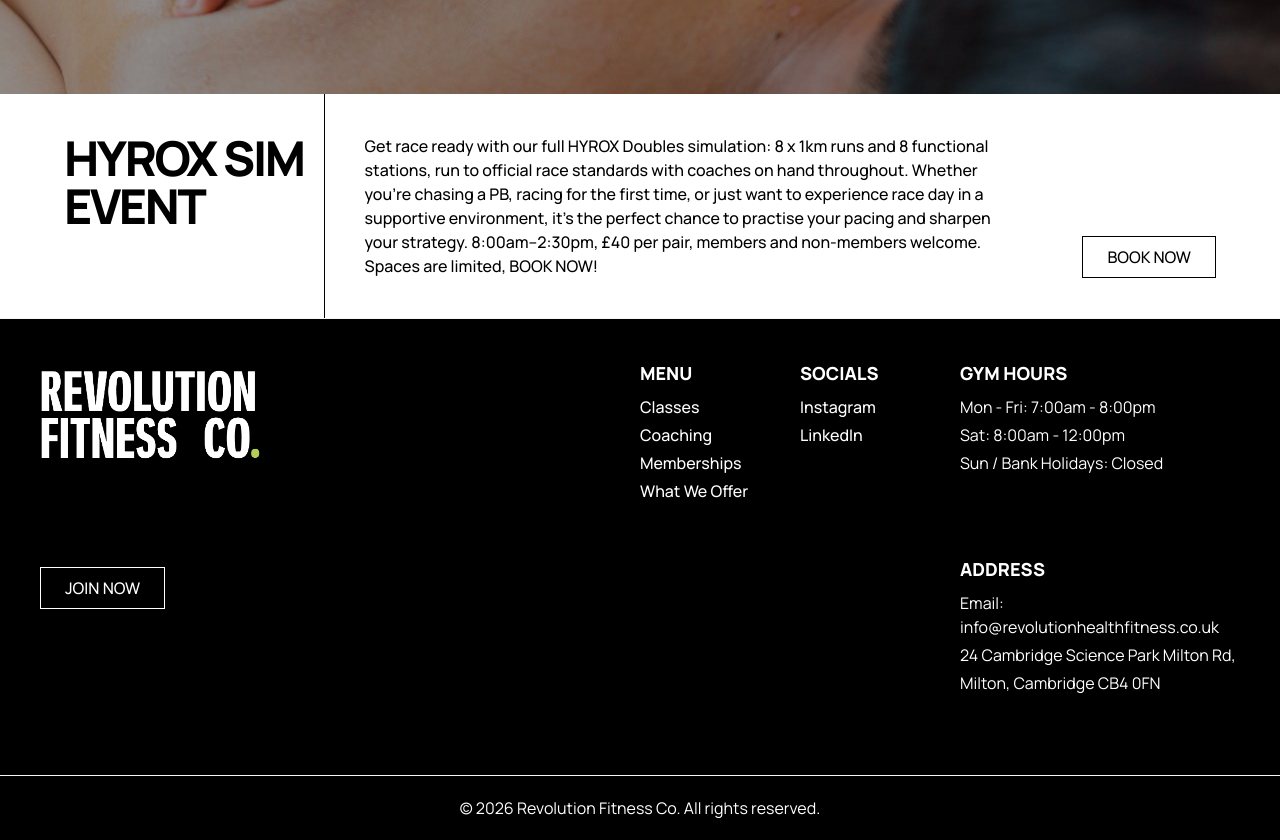
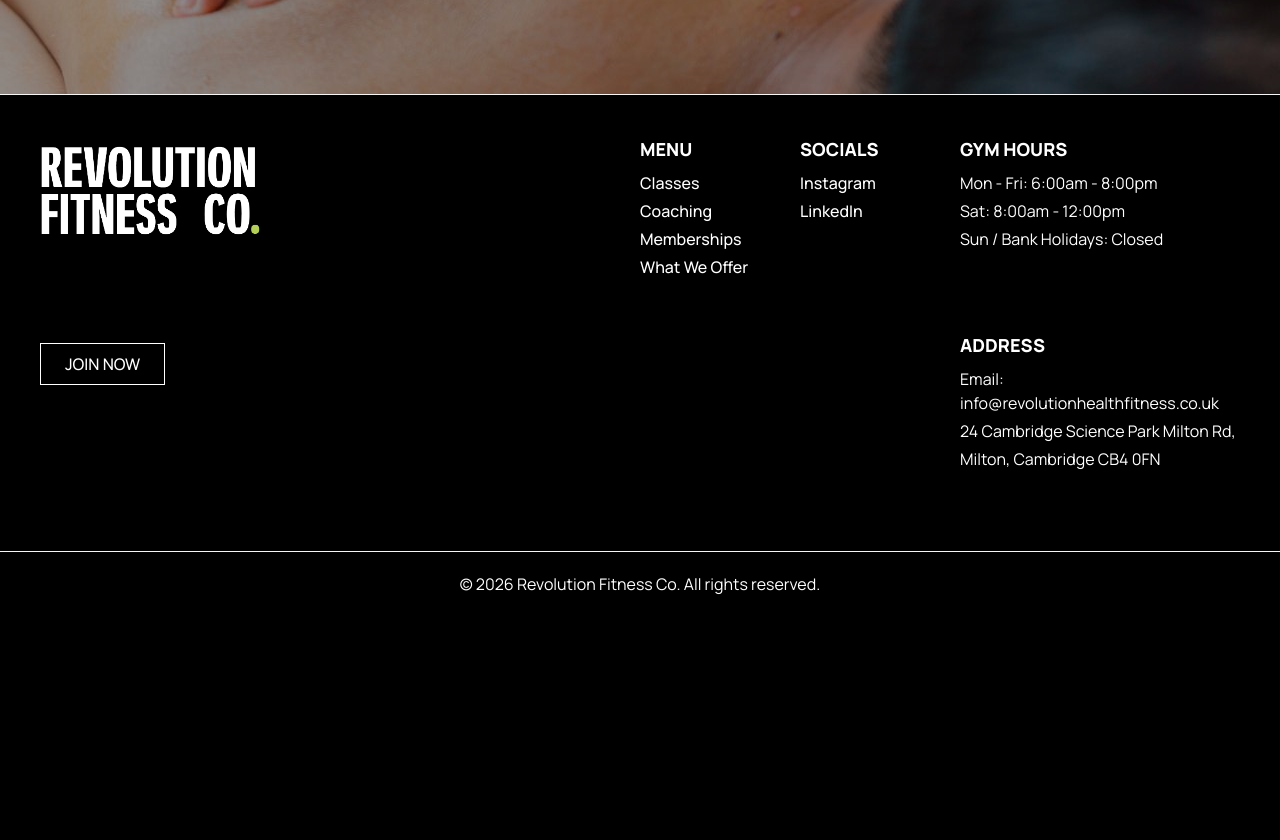
Before and after one commit to Bob-Karemera-Shema/revolution-fitness-co, a Next.js app: page / in a window 1280 px wide. Shown: the part 2414-3254 px from the top of the page. After the commit the page ends 3030 px from the top, so only its background shows below. Built offline with nearby package versions, Linux system fonts and the light colour scheme.

Commit message:
feat: coach profile update

```diff
--- a/app/coaching/page.tsx
+++ b/app/coaching/page.tsx
@@ -52,11 +52,21 @@
                             <p className="px-2 font-medium">{trainer.description}</p>
                             <p className="px-2 font-medium">
                                 Reach out via&nbsp;
+                                {
+                                    trainer.phone &&
+                                        <>
+                                            <span className="text-brand-green">
+                                                {trainer.phone}
+                                            </span>
+                                            <span>,</span>
+                                            &nbsp;
+                                        </>
+                                }
                                 <Link href={trainer.instagram} className="text-[#F77737]" aria-label={`${trainer.name}'s instagram`} target="_blank" rel="noopener noreferrer">
                                     Instagram
                                 </Link>
                                 &nbsp;or&nbsp;
-                                <Link href={`mailto::${trainer.email}`} className="text-[#4285F4]" aria-label={`${trainer.name}'s email`} target="_blank" rel="noopener noreferrer">
+                                <Link href={trainer.email} className="text-[#4285F4]" aria-label={`${trainer.name}'s email`} target="_blank" rel="noopener noreferrer">
                                     Email
                                 </Link>
                             </p>
--- a/app/components/footer.tsx
+++ b/app/components/footer.tsx
@@ -53,7 +53,7 @@
                         <div className="space-y-2">
                             <p className="uppercase text-lg font-extrabold">Gym Hours</p>
                             <ul className="space-y-1">
-                                <li>Mon - Fri: 7:00am - 8:00pm</li>
+                                <li>Mon - Fri: 6:00am - 8:00pm</li>
                                 <li>Sat: 8:00am - 12:00pm</li>
                                 <li>Sun / Bank Holidays: Closed</li>
                             </ul>
--- a/app/page.tsx
+++ b/app/page.tsx
@@ -106,26 +106,6 @@
         </p>
         </div>
       </section>
-
-      <section id="personal-training" className="flex flex-col lg:flex-row bg-foreground text-background">
-        <article className="p-10 pb-0 lg:pb-10 lg:pl-16 lg:pr-5 lg:border-r border-background">
-          <h2 className="flex flex-col text-5xl uppercase font-extrabold tracking-tighter md:whitespace-nowrap">
-            <span>Hyrox Sim</span>
-            <span>Event</span>
-          </h2>
-        </article>
-
-        <article className="w-full flex flex-col lg:flex-row lg:items-center justify-between gap-20 p-10 lg:pr-16">
-          <p className="font-medium">
-            Get race ready with our full HYROX Doubles simulation: 8 x 1km runs and 8 functional stations, run to official race standards with coaches on hand throughout. Whether you&apos;re chasing a PB, racing for the first time, or just want to experience race day in a supportive environment, it&apos;s the perfect chance to practise your pacing and sharpen your strategy. 8:00am–2:30pm, £40 per pair, members and non-members welcome. Spaces are limited, BOOK NOW!
-          </p>
-          <Link href="https://www.tickettailor.com/events/revolutionfitnessco/2315140" target="_blank" rel="noopener noreferrer" aria-label="Hyrox Simulation booking" className="lg:self-end">
-            <Button type="secondary" className="w-fit whitespace-nowrap">
-              BOOK NOW
-            </Button>
-          </Link>
-        </article>
-      </section>
     </main>
   );
 }
--- a/lib/data.tsx
+++ b/lib/data.tsx
@@ -73,7 +73,7 @@
         role: "Operations and Gym Manager",
         description: "Callum specialises in functional training, strength training, and group training, with a focus on promoting balance across his clients' fitness. Qualified as a Level 3 Personal Trainer, Level 2 Fitness Instructor, Hyrox Coach, and Kettlebell Trainer, he brings over 15 years of experience helping clients build strength, move better, and train with purpose.",
         instagram: "https://www.instagram.com/callumosborne.fitness/",
-        email: "callumosborne.fitness@gmail.com",
+        email: "mailto:callumosborne.fitness@gmail.com",
         giff: "/images/callum-giff.gif",
         width: 541,
         height: 676
@@ -83,7 +83,7 @@
         role: "Assistant gym manager",
         description: "Adam specialises in strength training, body composition and weight loss, and promoting balance and wellbeing. With a background in competitive powerlifting and qualifications as a Level 3 Personal Trainer, Level 2 Gym Instructor, and Hyrox Coach, he draws on over 9 years of experience to help clients build strength, improve performance, and work toward sustainable health and fitness goals.",
         instagram: "https://www.instagram.com/adamcookpt/",
-        email: "Adamcookpt@gmail.com",
+        email: "mailto:Adamcookpt@gmail.com",
         giff: "/images/adam-giff.gif",
         width: 819,
         height: 1024
@@ -93,7 +93,7 @@
         role: "Personal trainer & Sports Therapist ",
         description: "Roy specialises in clinical sports therapy, strength and conditioning, and advanced personal training. As a Level 5 Clinical Sports Therapist, accredited S&C Coach, and Advanced Personal Trainer, he brings over 20 years of experience supporting clients through injury rehabilitation, performance development, and long-term physical resilience.",
         instagram: "https://www.instagram.com/physi_kal_s_t/",
-        email: "roy@physi-kal.co.uk",
+        email: "mailto:roy@physi-kal.co.uk",
         giff: "/images/roy-giff.gif",
         width: 797,
         height: 996
@@ -103,7 +103,7 @@
         role: "Personal Trainer/Coach",
         description: "I’m passionate about helping women build strength, boost their confidence, and feel at home in the gym. Having been on my own fitness journey, I understand how intimidating taking that first step can be, which is why I love helping women discover just how capable they really are. Whether you’re completely new to strength training or looking to take your training to the next level, I’ll support and motivate you every step of the way. I offer both 1-1 and 2-1 personal training, creating fun, challenging sessions. My goal is to help you leave each session feeling stronger, more confident, and proud of what your body can achieve.",
         instagram: "https://www.instagram.com/strivewithmeg_/",
-        email: "meganlouisefitness.uk@gmail.com",
+        email: "mailto:meganlouisefitness.uk@gmail.com",
         giff: "/images/meg-giff.gif",
         width: 668,
         height: 835
@@ -113,7 +113,8 @@
         role: "Personal Trainer/Coach",
         description: "Results come from consistency, accountability, and a plan built around you. With nearly a decade of experience in the health and fitness industry, I've helped clients build strength, lose body fat, improve performance, and gain confidence by creating sustainable habits that last. I don't believe in quick fixes or one-size-fits-all programmes — my coaching combines evidence-based strength and functional training with accountability, education, and ongoing support to help you achieve results you can maintain for life. I offer 1-1 personal training, bespoke online coaching, hybrid coaching (1-1 and online), personalised training programmes, nutrition guidance, and weekly accountability and support.",
         instagram: "https://www.instagram.com/1.jrb_/",
-        email: "jrbtraining@hotmail.com",
+        email: "mailto:jrbtraining@hotmail.com",
+        phone: "+44 7586 743450",
         giff: "/images/julyah.gif",
         width: 791,
         height: 989
@@ -123,7 +124,7 @@
         role: "Personal Trainer/Coach",
         description: "I specialise in strength training, rehabilitation, and helping clients move better and feel stronger. As a Level 4 Personal Trainer and qualified Yoga Teacher with over 15 years of experience, I combine my knowledge of biomechanics and neuroscience with a holistic, individual approach to training. My goal is simple: to build an approach that works for you, your body, your goals, and your life, while keeping your risk of injury as low as possible.",
         instagram: "https://www.instagram.com/christina.mkk.coaching/",
-        email: "chris.mkk@hotmail.co.uk",
+        email: "mailto:chris.mkk@hotmail.co.uk",
         giff: "/images/christina-giff.gif",
         width: 685,
         height: 857
@@ -134,6 +135,7 @@
     {
         day: "Mon",
         classes: [
+            { time: "6:00 am", name: "Hyrox", type: "functional" },
             { time: "7:00 am", name: "Hyrox", type: "functional" },
             { time: "12:15 pm", name: "Hyrox", type: "functional" },
             { time: "12:15 pm", name: "Body Con", type: "studio" },
@@ -144,6 +146,7 @@
     {
         day: "Tue",
         classes: [
+            { time: "6:00 am", name: "Functional Strength", type: "functional" },
             { time: "7:00 am", name: "Functional Strength", type: "functional" },
             { time: "7:15 am", name: "Kettle Bells", type: "studio" },
             { time: "12:15 pm", name: "Functional Strength", type: "functional" },
@@ -155,6 +158,7 @@
     {
         day: "Wed",
         classes: [
+            { time: "6:00 am", name: "Conditioning", type: "functional" },
             { time: "7:00 am", name: "Conditioning", type: "functional" },
             { time: "12:15 pm", name: "Conditioning", type: "functional" },
             { time: "5:30 pm", name: "Conditioning", type: "functional" },
@@ -164,6 +168,7 @@
     {
         day: "Thu",
         classes: [
+            { time: "6:00 am", name: "Functional Strength", type: "functional" },
             { time: "7:00 am", name: "Functional Strength", type: "functional" },
             { time: "7:15 am", name: "Body Blast", type: "studio" },
             { time: "12:15 pm", name: "Functional Strength", type: "functional" },
@@ -175,6 +180,7 @@
     {
         day: "Fri",
         classes: [
+            { time: "6:00 am", name: "Lift & Sweat", type: "functional" },
             { time: "7:00 am", name: "Lift & Sweat", type: "functional" },
             { time: "12:15 pm", name: "Lift & Sweat", type: "functional" },
             { time: "5:30 pm", name: "Lift & Sweat", type: "functional" },
@@ -216,7 +222,7 @@
         img: "/images/wellness.png",
         width: 4500,
         height: 4500,
-        href: "mailto:Roy@physical-kal.co.uk"
+        href: "mailto:roy@physical-kal.co.uk"
     },
     {
         name: "PHYSI-KAL Sports Therapy",
@@ -224,7 +230,7 @@
         img: "/images/roys-logo.jpeg",
         width: 1354,
         height: 2048,
-        href: "mailto:Roy@physical-kal.co.uk"
+        href: "mailto:roy@physi-kal.co.uk"
     },
     {
         name: "PhysioBAB",
```
